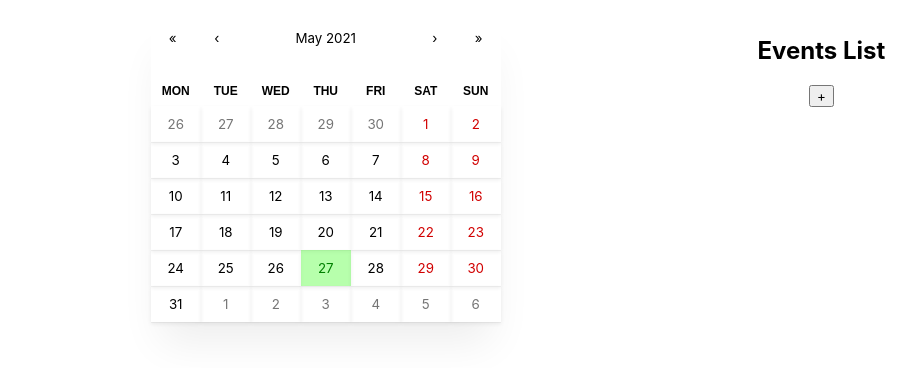
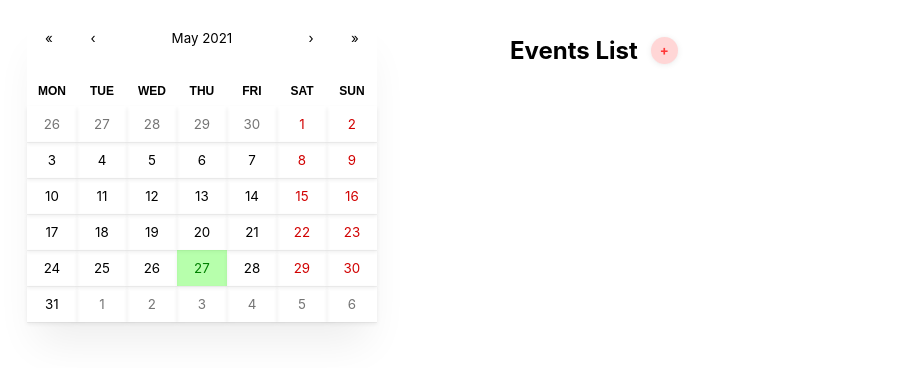
Before and after one commit to wcelery/event-calendar, a React (Create React App) app: page / in a window 1280 px wide. Shown: the top 368 px of the page, without its empty margins (122-1038 px from the left). Built offline with nearby package versions, Linux system fonts and the light colour scheme.

Commit message:
event list styling

```diff
--- a/src/components/Calendar/CalendarComponent.js
+++ b/src/components/Calendar/CalendarComponent.js
@@ -5,7 +5,7 @@ import { CalendarContext } from "../../context/CalendarContext";
 import "./OverrideDefault.css";
 
 export default function CalendarComponent() {
-  const { setIsOpen, events, dispatch } = React.useContext(CalendarContext);
+  const { events, dispatch } = React.useContext(CalendarContext);
 
   const extractedDatesFrom = Object.values(events).map((value) => value.date);
 
--- a/src/components/Event/Event.js
+++ b/src/components/Event/Event.js
@@ -5,7 +5,16 @@ export default function Event(event) {
   const { dispatch } = React.useContext(CalendarContext);
   return (
     <div className="event">
-      <h2>{event.name}</h2>
+      <span className="heading">
+        <h4>{event.name}</h4>
+        <button
+          onClick={() =>
+            dispatch({ type: "remove_event_from_context", payload: event.name })
+          }
+        >
+          -
+        </button>
+      </span>
       {Object.entries(event).map((entry) => (
         <>
           {entry[0] !== "name" && entry[0] !== "date" && (
@@ -13,13 +22,6 @@ export default function Event(event) {
           )}
         </>
       ))}
-      <button
-        onClick={() =>
-          dispatch({ type: "remove_event_from_context", payload: event.name })
-        }
-      >
-        Remove
-      </button>
     </div>
   );
 }
--- /dev/null
+++ b/src/components/EventsList/Events.css
@@ -0,0 +1,64 @@
+.events-list {
+  display: flex;
+  flex-direction: column;
+  align-items: flex-start;
+  min-width: 40%;
+}
+
+.heading {
+  display: inline-flex;
+  align-items: center;
+}
+
+.heading > button {
+  cursor: pointer;
+  margin-left: 1em;
+  background-color: #ff868657;
+  color: #ff0000bd;
+  border: none;
+  border-radius: 50%;
+  min-width: 2em;
+  min-height: 2em;
+  font-weight: 700;
+  transition: transform 0.6s cubic-bezier(0.22, 1, 0.36, 1),
+    box-shadow 0.3s cubic-bezier(0.22, 1, 0.36, 1);
+  box-shadow: 0 0px 0.3px rgba(0, 0, 0, -0.006),
+    0 0.1px 0.8px rgba(0, 0, 0, 0.003), 0 0.3px 1.8px rgba(0, 0, 0, 0.028),
+    0 1px 6px rgba(0, 0, 0, 0.08);
+}
+
+.heading > button:hover {
+  transform: translateY(-2px);
+  box-shadow: 0 0.1px 0.3px rgba(0, 0, 0, -0.006),
+    0 0.3px 0.8px rgba(0, 0, 0, 0.003), 0 0.6px 1.8px rgba(0, 0, 0, 0.028),
+    0 2px 6px rgba(0, 0, 0, 0.08);
+}
+
+.heading > h4 {
+  word-wrap: break-word;
+  text-align: left;
+  max-width: fit-content;
+}
+
+.event {
+  display: flex;
+  align-items: flex-start;
+  flex-direction: column;
+  border: 1px solid #eee;
+  width: 100%;
+  margin: 0.5em 1em 0.5em 0;
+  padding: 1em;
+  border-radius: 4px;
+  transition: transform 0.6s cubic-bezier(0.22, 1, 0.36, 1),
+    box-shadow 0.3s cubic-bezier(0.22, 1, 0.36, 1);
+  box-shadow: 0 0.1px 0.4px rgba(0, 0, 0, 0.022),
+    0 0.3px 1px rgba(0, 0, 0, 0.031), 0 0.7px 2.1px rgba(0, 0, 0, 0.039),
+    0 1.5px 4.4px rgba(0, 0, 0, 0.048), 0 4px 12px rgba(0, 0, 0, 0.07);
+}
+
+.event:hover {
+  transform: translateY(-2px);
+  box-shadow: 0 0.3px 0.4px rgba(0, 0, 0, 0.022),
+    0 0.9px 1px rgba(0, 0, 0, 0.031), 0 1.8px 2.1px rgba(0, 0, 0, 0.039),
+    0 3.7px 4.4px rgba(0, 0, 0, 0.048), 0 10px 12px rgba(0, 0, 0, 0.07);
+}
--- a/src/components/EventsList/EventsList.js
+++ b/src/components/EventsList/EventsList.js
@@ -1,5 +1,6 @@
 import React from "react";
 import { v4 as uuidv4 } from "uuid";
+import "./Events.css";
 import { CalendarContext } from "../../context/CalendarContext";
 import Event from "../Event/Event";
 
@@ -12,8 +13,11 @@ export default function EventsList() {
 
   return (
     <section className="events-list">
-      <h1>Events List</h1>
-      <button onClick={() => setIsOpen(true)}>+</button>
+      <span className="heading">
+        <h1>Events List</h1>
+        <button onClick={() => setIsOpen(true)}>+</button>
+      </span>
+
       {Object.values(selectedDateEvents).map((event) => (
         <Event key={uuidv4()} {...event} />
       ))}
```
